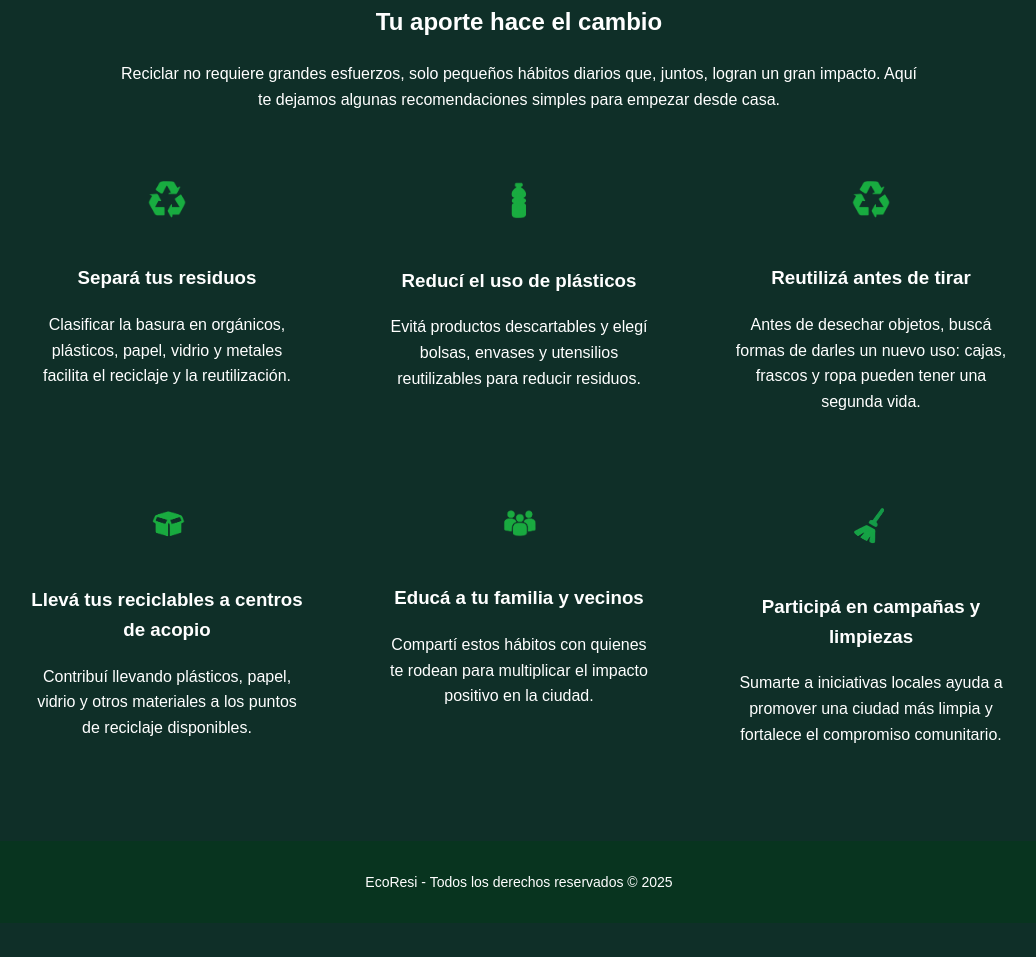
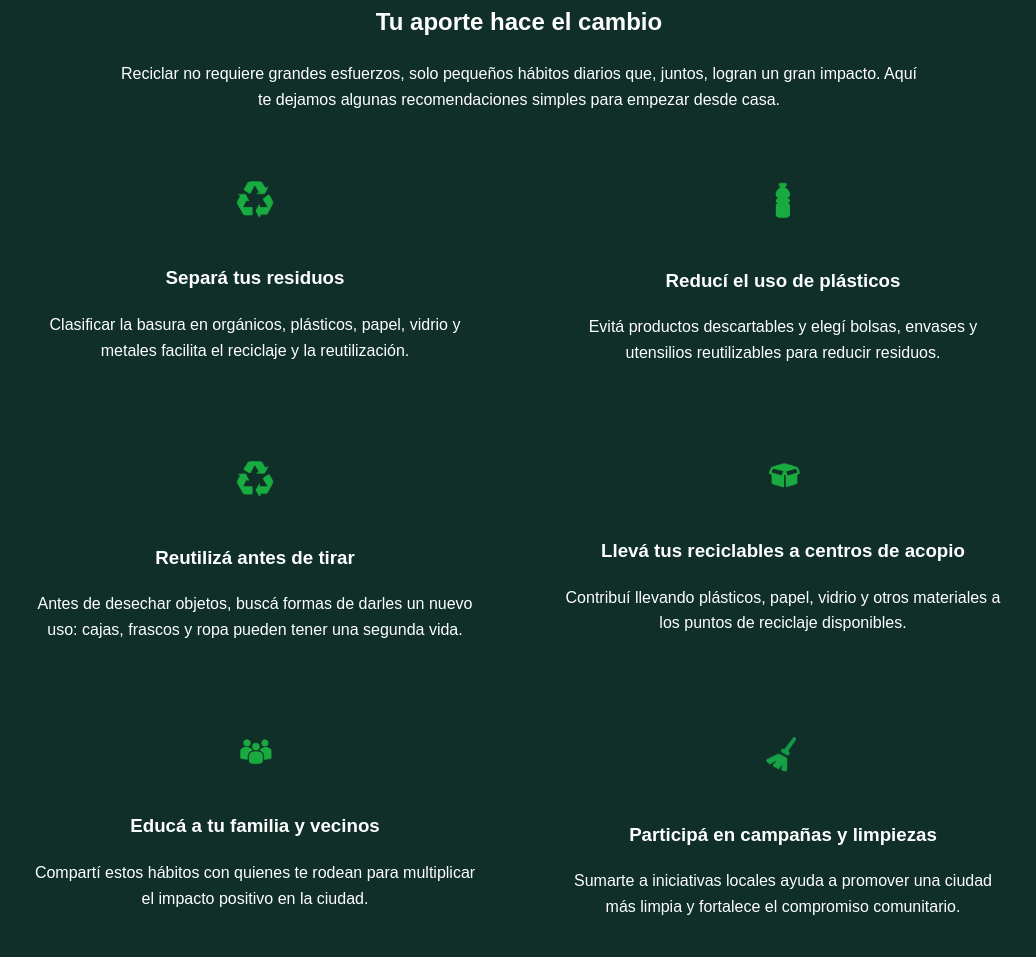
Before and after one commit to erick67dure/ecoresiprime, a plain HTML site: page index.html in a window 1280 px wide. Shown: the part 2517-3474 px from the top of the page, without its empty margins (121-1157 px from the left). Before the commit the page ends 3440 px from the top, so only its background shows below. Drawn offline with Linux system fonts and the light colour scheme.

Commit message:
mejoras visuales

```diff
--- a/general.css
+++ b/general.css
@@ -148,10 +148,12 @@ p {
 /* Tips */
 .tips-grid {
   display: grid;
-  grid-template-columns: repeat(auto-fit, minmax(280px, 1fr));
+  grid-template-columns: repeat(2, 1fr); /* Fuerza 2 columnas */
+  grid-template-rows: repeat(3, auto);   /* 3 filas automáticas */
   gap: 2rem;
   margin-top: 2rem;
 }
+
 
 .tip {
   padding: 1.5rem;
```
